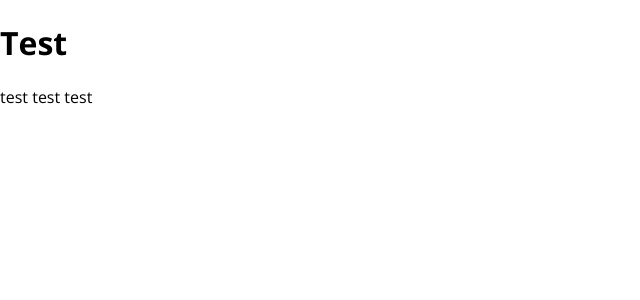
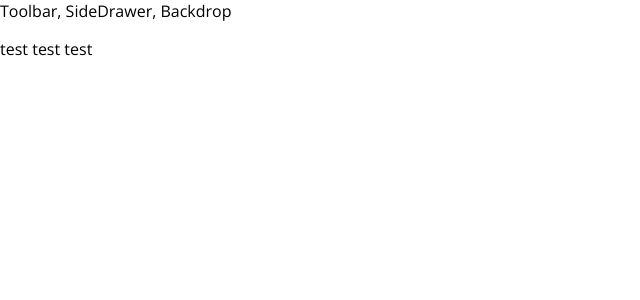
Before and after one commit to IrynaSribna/react-burger-builder, a React (Create React App) app: page / in a window 1280 px wide. Shown: the top 300 px of the page, without its empty margins (0-640 px from the left). Built offline with nearby package versions, Linux system fonts and the light colour scheme.

Commit message:
Add Layout component

```diff
--- a/src/App.js
+++ b/src/App.js
@@ -1,12 +1,12 @@
 import React, { Component } from 'react';
+import Layout from './components/Layout/Layout'
 
 class App extends Component {
   render() {
     return (
-      <div className="App">
-        <h1>Test</h1>
+      <Layout>
         <p>test test test</p>
-      </div>
+      </Layout>
     );
   }
 }
--- /dev/null
+++ b/src/components/Layout/Layout.js
@@ -0,0 +1,13 @@
+import React from 'react'
+import Aux from '../../hoc/Aux'
+
+const layout = ( props ) => (
+    <Aux>
+        <div>Toolbar, SideDrawer, Backdrop </div>
+        <main>
+            {props.children}
+        </main>
+    </Aux>
+);
+
+export default layout;
--- /dev/null
+++ b/src/hoc/Aux.js
@@ -0,0 +1,3 @@
+const aux = (props) => props.children;
+
+export default aux;
```
